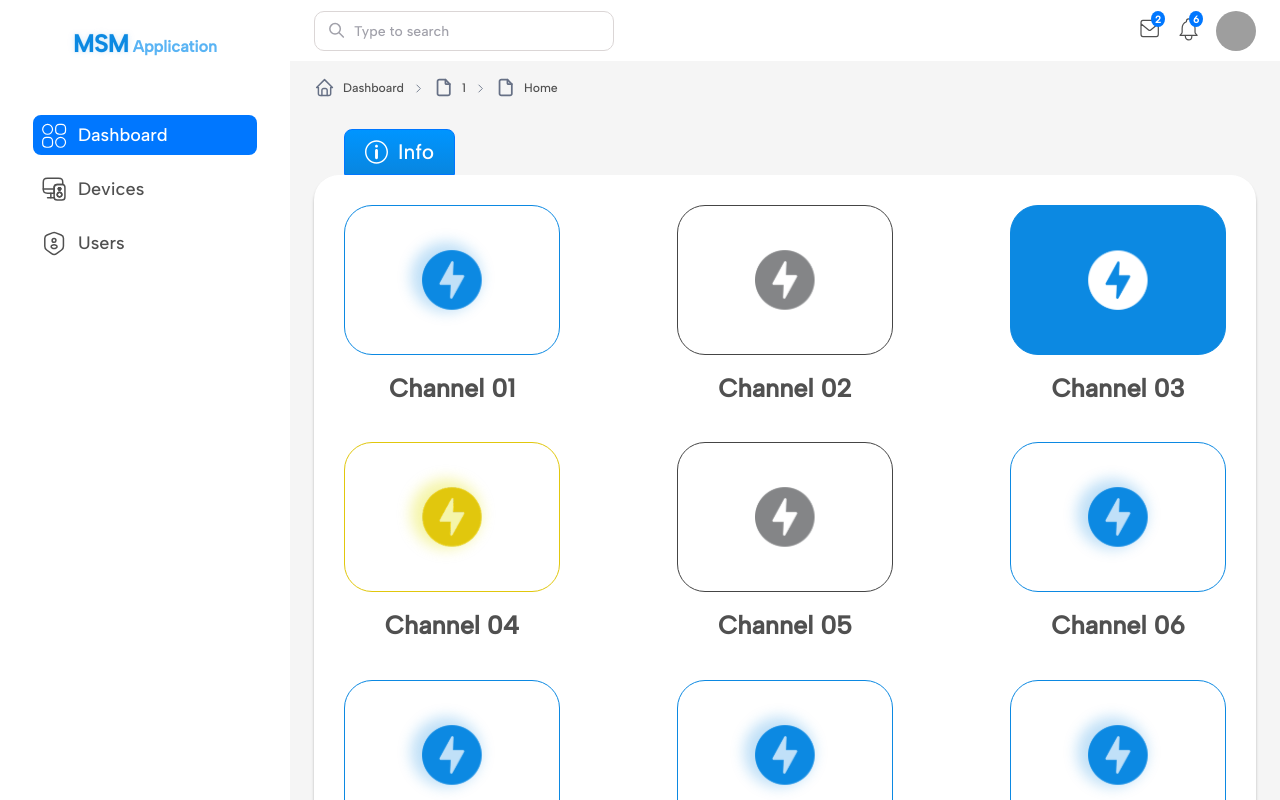
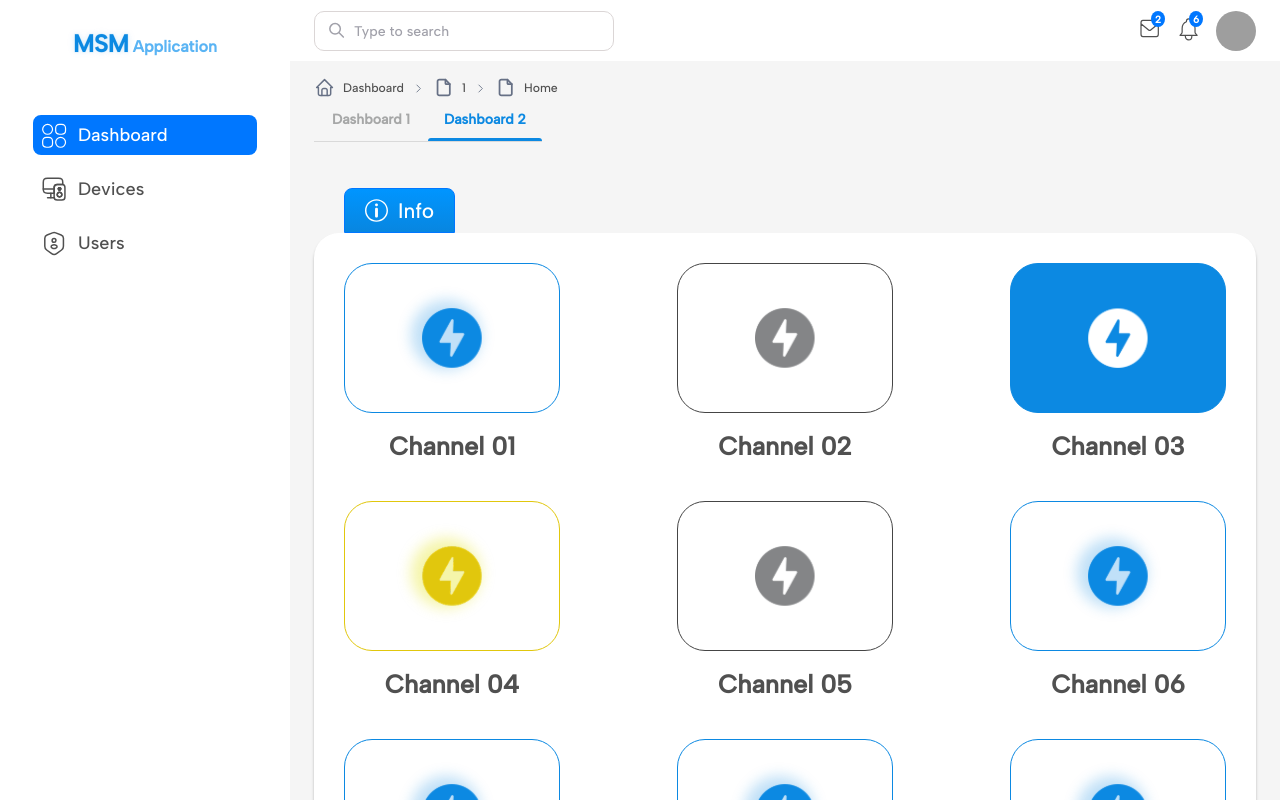
Before and after one commit to eSpark-Consulting-Group/msm-dashboard-fe, a React (Vite) app: page /dashboard/1/home in a window 1280 px wide. Built offline with nearby package versions, Linux system fonts and the light colour scheme; no server answers; sample sign-in values are in the browser's storage; grey boxes are pictures that could not be loaded.

Commit message:
dashbaord tabs fixes

```diff
--- a/src/components/card/index.jsx
+++ b/src/components/card/index.jsx
@@ -1,24 +1,22 @@
 import { Box, Button, Card, Typography } from "@mui/material";
-import { useLocation, useNavigate } from "react-router-dom";
+import { useNavigate, useParams } from "react-router-dom";
 import NavigateHeader from "../navigate-header";
 import DynamicTabs2 from "../dynamic-tabs2";
 import { useState } from "react";
 
 const DashboardWrapper = ({ children }) => {
-  const location = useLocation();
+  const { id } = useParams();
   const navigate = useNavigate();
-  const path = location.pathname.split("/");
-  const dynamicId = path[2];
   const [activeTab, setActiveTab] = useState(1);
 
   const handleHome = () => {
-    navigate(`/dashboard/${dynamicId}/home`);
+    navigate(`/dashboard/${id}/home`);
   };
 
   const handleTabChange = (newIndex) => {
     setActiveTab(newIndex);
     if (newIndex == 0) {
-      navigate(`/dashboard/123`);
+      navigate(`/dashboard/${id}`, { state: { myVar: "info" } });
     }
   };
 
@@ -27,10 +25,10 @@ const DashboardWrapper = ({ children }) => {
       <NavigateHeader />
       <DynamicTabs2
         tabs={[
-          { id: 1, label: "MQTT", content: <></> },
+          { id: 1, label: "Dashboard 1", content: <></> },
           {
             id: 2,
-            label: "INFO",
+            label: "Dashboard 2",
             content: <></>,
           },
         ]}
@@ -58,6 +56,10 @@ const DashboardWrapper = ({ children }) => {
             position: "relative",
             overflow: "visible",
             textAlign: "center",
+            display: "flex",
+            flexDirection: "column",
+            justifyContent: "flex-start",
+            alignItems: "center",
           }}
         >
           <Box
--- a/src/pages/dashboard/dashboard/home/index.jsx
+++ b/src/pages/dashboard/dashboard/home/index.jsx
@@ -1,28 +1,51 @@
 import { Box, Paper, Typography } from "@mui/material";
 import { info } from "../../../../assets";
 import { homeFlashCards } from "../../../../constant";
-import { NavigateHeader, Channels } from "../../../../components";
-import { useLocation, useNavigate } from "react-router-dom";
+import { NavigateHeader, Channels, DynamicTabs2 } from "../../../../components";
+import { useNavigate, useParams } from "react-router-dom";
+import { useState } from "react";
 
 const DashboardHome = () => {
-  const location = useLocation();
+  const { id } = useParams();
   const navigate = useNavigate();
-  const newLocation = location.pathname
-    .split("/")
-    .filter((item) => item !== "");
 
-  const handleNavigate = (id) => {
+  const handleNavigate = (channelId) => {
     navigate(
-      `/dashboard/${newLocation[1]}/info/channel-${id > 9 ? "" : "0"}${id}`
+      `/dashboard/${id}/info/channel-${channelId}`
     );
   };
 
   const handleInfo = () => {
-    navigate(`/dashboard/${newLocation[1]}/info`);
+    navigate(`/dashboard/${id}/info`);
   };
+
+  const [activeTab, setActiveTab] = useState(1);
+
+  const handleTabChange = (newIndex) => {
+    setActiveTab(newIndex);
+    if (newIndex == 0) {
+      navigate(`/dashboard/${id}`, { state: { myVar: "home" } });
+    } else {
+      navigate(`/dashboard/${id}/home`);
+    }
+  };
+
   return (
     <Box>
       <NavigateHeader />
+      <DynamicTabs2
+        tabs={[
+          { id: 1, label: "Dashboard 1", content: <></> },
+          {
+            id: 2,
+            label: "Dashboard 2",
+            content: <></>,
+          },
+        ]}
+        linksTab={true}
+        defaultActive={activeTab}
+        onTabChange={handleTabChange}
+      />
       <Box
         sx={{
           background: "linear-gradient(180deg, #0095FF 0%, #0886E0 100%)",
--- a/src/pages/dashboard/dashboard/index.jsx
+++ b/src/pages/dashboard/dashboard/index.jsx
@@ -75,7 +75,7 @@ const Dashboard = () => {
 
   const handleRowClick = (item) => {
     // navigate(`/dashboard/${item?._id}/info`);
-    navigate(`/dashboard/${item?.title}`);
+    navigate(`/dashboard/${item?._id}`);
   };
 
   return (
--- a/src/pages/dashboard/mqtt-protocol/index.jsx
+++ b/src/pages/dashboard/mqtt-protocol/index.jsx
@@ -9,9 +9,11 @@ import {
 import { useState } from "react";
 import { columns } from "../../../columns/mqtt";
 import { mqttTableData } from "../../../constant";
-import { useNavigate } from "react-router-dom";
+import { useLocation, useNavigate, useParams } from "react-router-dom";
 
 const MqttProtocol = () => {
+  const { state } = useLocation();
+  const { id } = useParams();
   const [page, setPage] = useState(1);
   const [pageSize] = useState(13);
   const [total] = useState(13);
@@ -28,7 +30,7 @@ const MqttProtocol = () => {
   const handleTabChange = (newIndex) => {
     setActiveTab(newIndex);
     if (newIndex == 1) {
-      navigate(`/dashboard/123/info`);
+      navigate(`/dashboard/${id}/${state?.myVar || "info"}`);
     }
   };
 
@@ -37,16 +39,20 @@ const MqttProtocol = () => {
   return (
     <>
       <NavigateHeader />
+      <DynamicTabs2
+        tabs={[
+          { id: 1, label: "Dashboard 1", content: <></> },
+          {
+            id: 2,
+            label: "Dashboard 2",
+            content: <></>,
+          },
+        ]}
+        linksTab={true}
+        defaultActive={activeTab}
+        onTabChange={handleTabChange}
+      />
       <Box sx={{ display: "flex", flexDirection: "column", rowGap: "3px" }}>
-        <Box sx={{ display: "flex", justifyContent: "flex-end" }}>
-          <Button
-            sx={{ width: "max-content", minWidth: "160px" }}
-            variant={"contained"}
-            disableRipple
-          >
-            Add New Dashoard
-          </Button>
-        </Box>
         <Typography sx={{ fontSize: "18px", fontWeight: "700" }}>
           MQTT PROTOCOL
         </Typography>
@@ -56,20 +62,6 @@ const MqttProtocol = () => {
           Realtime - last 30 minutes
         </Typography>
       </Box>
-
-      <DynamicTabs2
-        tabs={[
-          { id: 1, label: "MQTT", content: <></> },
-          {
-            id: 2,
-            label: "INFO",
-            content: <></>,
-          },
-        ]}
-        linksTab={true}
-        defaultActive={activeTab}
-        onTabChange={handleTabChange}
-      />
       <Box
         sx={{
           backgroundColor: "#E9EFF6",
--- a/src/route.jsx
+++ b/src/route.jsx
@@ -40,7 +40,7 @@ const Router = () => {
             element={<ChannelInfo />}
           />
           <Route path="/users/:id" element={<UserDetails />} />
-          <Route path="/dashboard/:mqttName" element={<MqttProtocol />} />
+          <Route path="/dashboard/:id" element={<MqttProtocol />} />
         </Route>
 
         <Route path="*" element={<Navigate to="/" replace />} />
```
